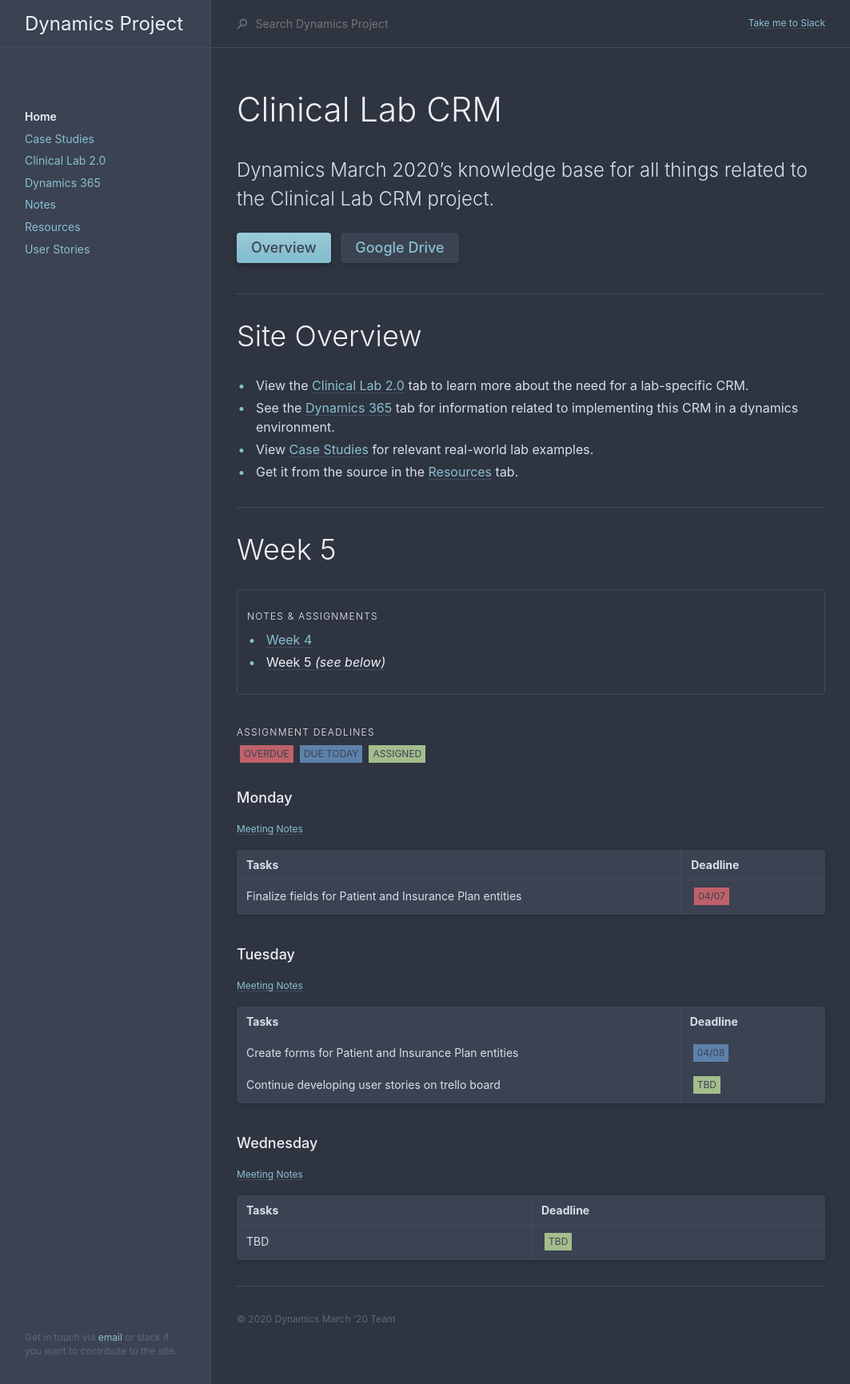
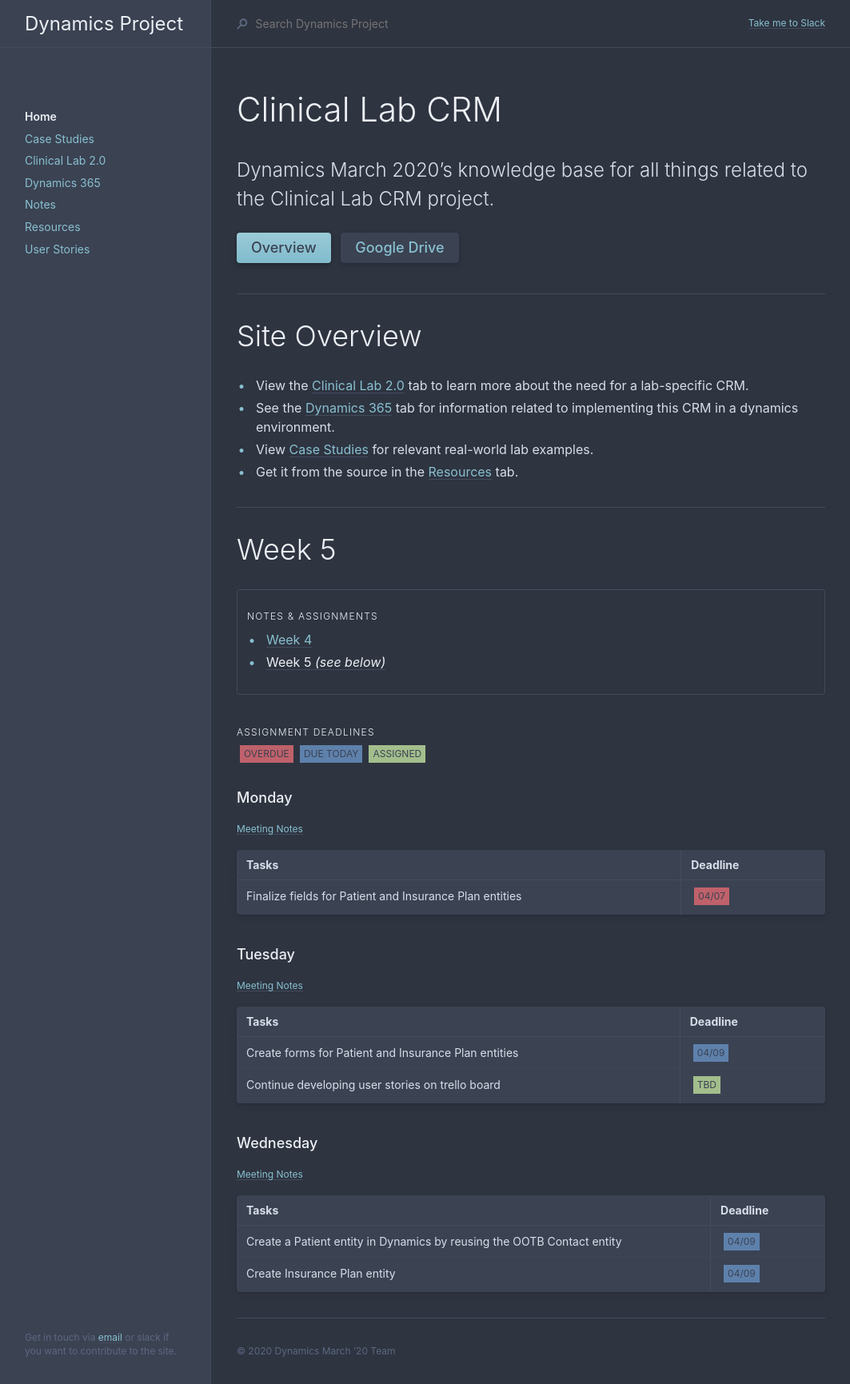
Before and after one commit to smoothstack/smoothstack.github.io, a Jekyll site: the page built from index.md, in a window 1280 px wide. Shown: the whole page at 80% size, without its empty margins (108-1171 px from the left). Built offline with Jekyll 4.4.1, drawn with Linux system fonts in a browser that asks for light colours.

Commit message:
update assignments

```diff
--- a/index.md
+++ b/index.md
@@ -62,7 +62,7 @@ Assigned
 
 | Tasks | Deadline |
 |:-|:-|
-| Create forms for Patient and Insurance Plan entities | {% include duedate.md link="#" category="04/08" label_color="blue" %} |
+| Create forms for Patient and Insurance Plan entities | {% include duedate.md link="#" category="04/09" label_color="blue" %} |
 | Continue developing user stories on trello board | {% include duedate.md link="#" category="TBD" label_color="green" %} |
 
 ### Wednesday
@@ -72,4 +72,5 @@ Assigned
 
 | Tasks                               | Deadline                                                               |
 |:------------------------------------|:-----------------------------------------------------------------------|
-| TBD     | {% include duedate.md link="#" category="TBD" label_color="green" %} |
+| Create a Patient entity in Dynamics by reusing the OOTB Contact entity | {% include duedate.md link="#" category="04/09" label_color="blue" %} |
+| Create Insurance Plan entity | {% include duedate.md link="#" category="04/09" label_color="blue" %} |
```
Also changed, not shown: docs/notes/week5/tuesday.md (+1 -1 lines), docs/notes/week5/wednesday.md (+2 -1 lines).
